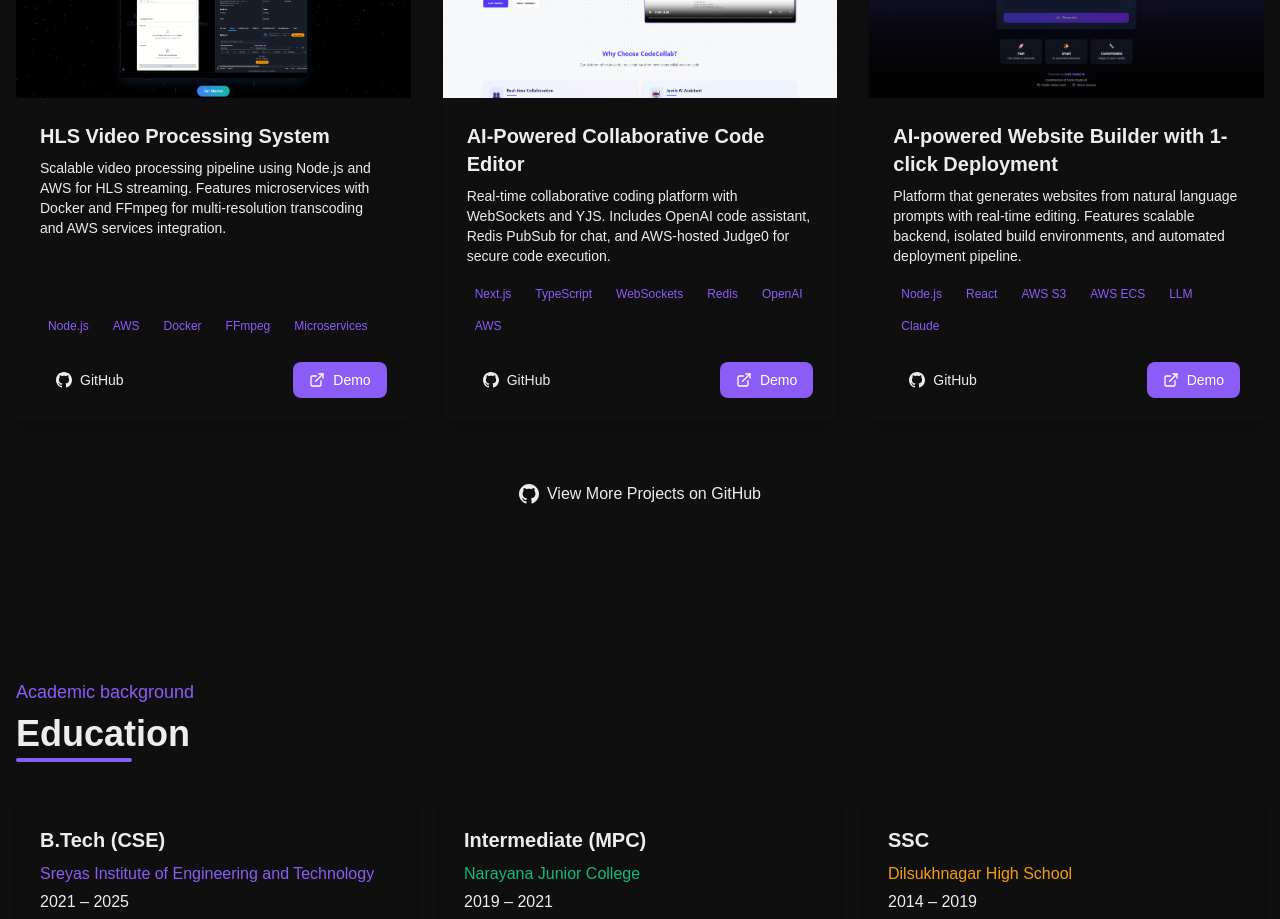
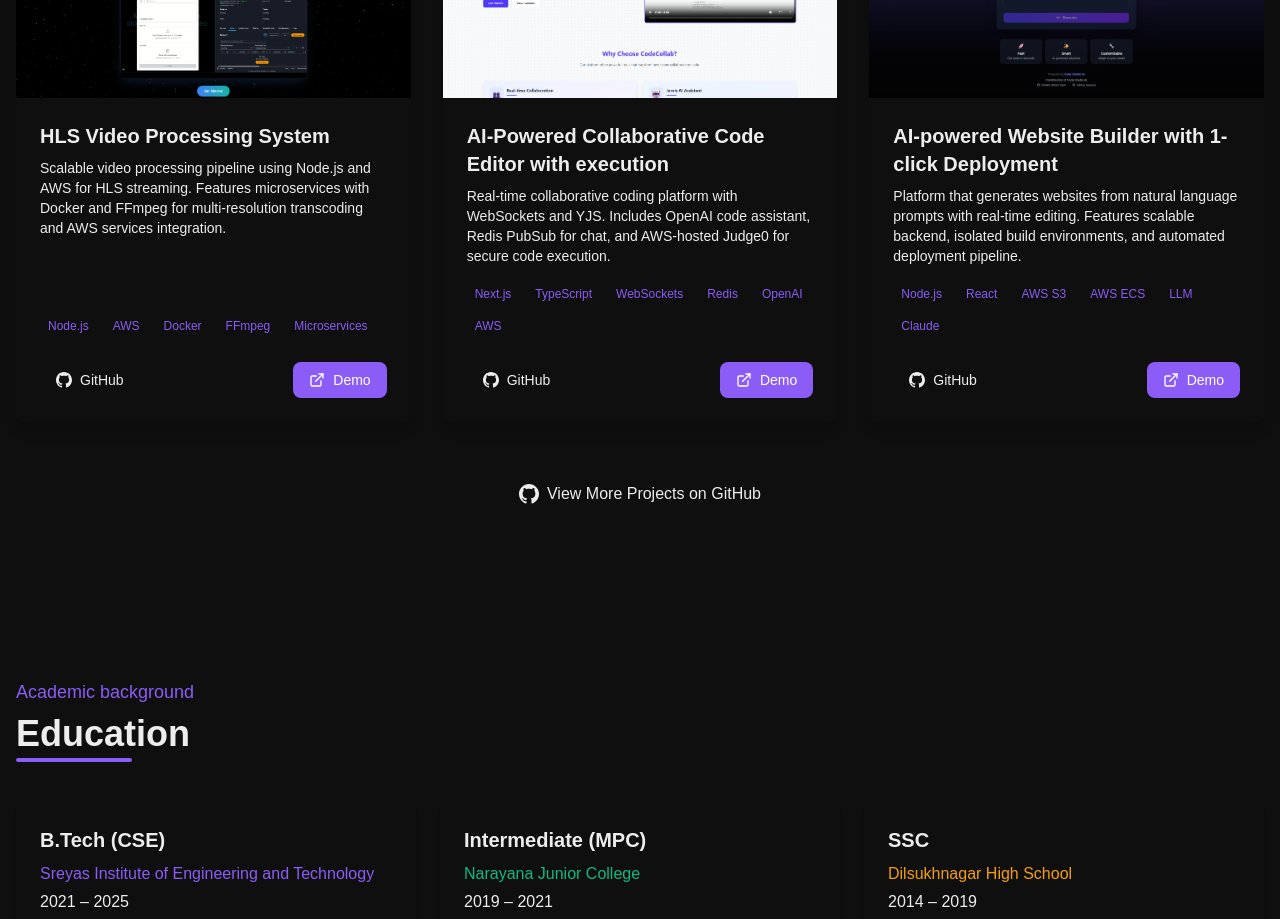
Before and after one commit to Sami-07/portfolio, a Next.js app: page / in a window 1280 px wide. Shown: the part 4700-5619 px from the top of the page. Built offline with nearby package versions, Linux system fonts and the light colour scheme.

Commit message:
change: rename the project name

```diff
--- a/src/constants.ts
+++ b/src/constants.ts
@@ -63,7 +63,7 @@ export const projects = [
     demo: 'https://mytube.abdulsami.dev'
   },
   {
-    title: 'AI-Powered Collaborative Code Editor',
+    title: 'AI-Powered Collaborative Code Editor with execution',
     description: 'Real-time collaborative coding platform with WebSockets and YJS. Includes OpenAI code assistant, Redis PubSub for chat, and AWS-hosted Judge0 for secure code execution.',
     image: '/projects/codecollab.png',
     tags: ['Next.js', 'TypeScript', 'WebSockets', 'Redis', 'OpenAI', 'AWS'],
```
